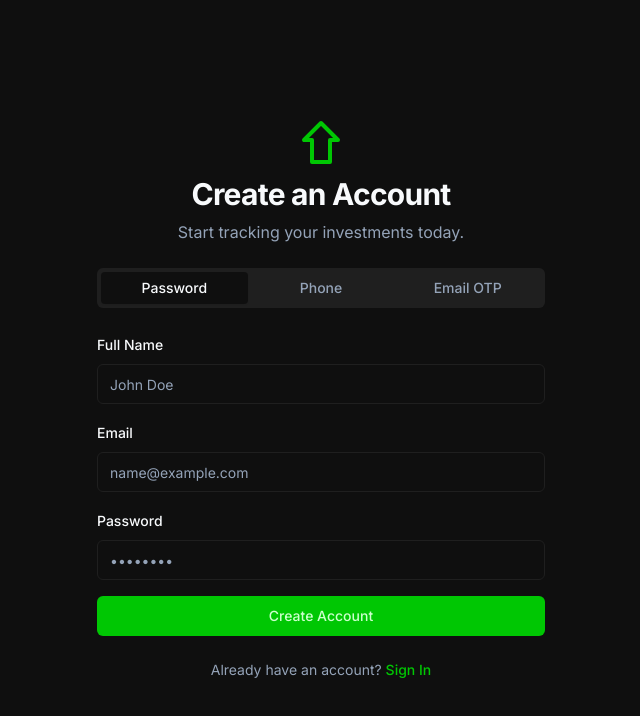
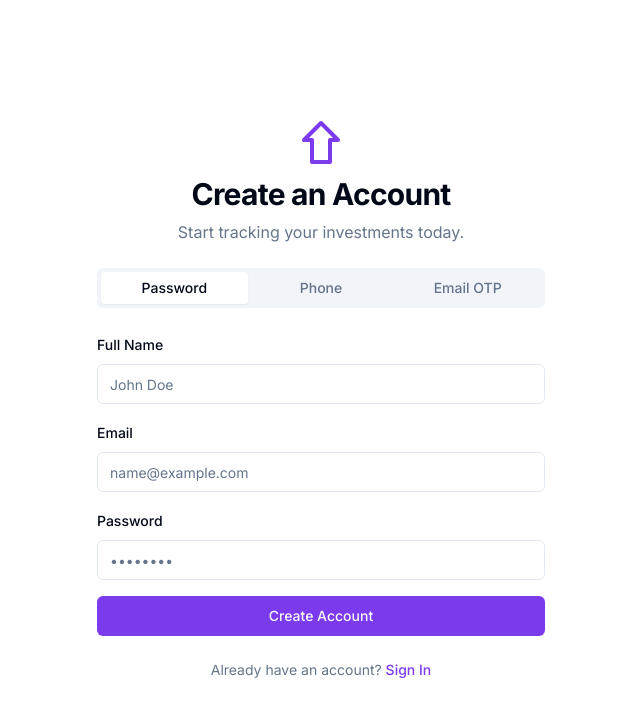
Before and after one commit to Cancells/studio, a Next.js app: page /signup in a window 1280 px wide. Shown: the top 716 px of the page, without its empty margins (319-959 px from the left). Built offline with nearby package versions, Linux system fonts and the light colour scheme; no server answers.

Commit message:
Add light and dark mode and material you in the theme settings

```diff
--- a/package.json
+++ b/package.json
@@ -45,7 +45,7 @@
     "genkit": "^1.20.0",
     "lucide-react": "^0.475.0",
     "next": "15.5.9",
-    "patch-package": "^8.0.0",
+    "next-themes": "^0.4.0",
     "react": "^19.2.1",
     "react-day-picker": "^9.11.3",
     "react-dom": "^19.2.1",
--- a/src/app/globals.css
+++ b/src/app/globals.css
@@ -4,48 +4,48 @@
 
 @layer base {
   :root {
-    --background: 0 0% 6%;
-    --foreground: 210 40% 98%;
-    --card: 0 0% 12%;
-    --card-foreground: 210 40% 98%;
-    --popover: 0 0% 6%;
-    --popover-foreground: 210 40% 98%;
-    --primary: 121 100% 39%;
-    --primary-foreground: 121 100% 90%;
-    --secondary: 0 0% 12%;
-    --secondary-foreground: 210 40% 98%;
-    --muted: 0 0% 12%;
-    --muted-foreground: 215 20.2% 65.1%;
-    --accent: 0 0% 12%;
-    --accent-foreground: 210 40% 98%;
-    --destructive: 9 100% 49%;
+    --background: 0 0% 100%;
+    --foreground: 222.2 84% 4.9%;
+    --card: 0 0% 100%;
+    --card-foreground: 222.2 84% 4.9%;
+    --popover: 0 0% 100%;
+    --popover-foreground: 222.2 84% 4.9%;
+    --primary: 262.1 83.3% 57.8%;
+    --primary-foreground: 210 40% 98%;
+    --secondary: 210 40% 96.1%;
+    --secondary-foreground: 222.2 47.4% 11.2%;
+    --muted: 210 40% 96.1%;
+    --muted-foreground: 215.4 16.3% 46.9%;
+    --accent: 210 40% 96.1%;
+    --accent-foreground: 222.2 47.4% 11.2%;
+    --destructive: 0 84.2% 60.2%;
     --destructive-foreground: 210 40% 98%;
-    --border: 0 0% 12%;
-    --input: 0 0% 12%;
-    --ring: 121 100% 39%;
+    --border: 214.3 31.8% 91.4%;
+    --input: 214.3 31.8% 91.4%;
+    --ring: 262.1 83.3% 57.8%;
     --radius: 0.5rem;
   }
 
   .dark {
-    --background: 0 0% 6%;
+    --background: 222.2 84% 4.9%;
     --foreground: 210 40% 98%;
-    --card: 0 0% 12%;
+    --card: 222.2 84% 4.9%;
     --card-foreground: 210 40% 98%;
-    --popover: 0 0% 6%;
+    --popover: 222.2 84% 4.9%;
     --popover-foreground: 210 40% 98%;
-    --primary: 121 100% 39%;
-    --primary-foreground: 121 100% 90%;
-    --secondary: 0 0% 12%;
+    --primary: 263.4 95.2% 58.4%;
+    --primary-foreground: 210 40% 98%;
+    --secondary: 217.2 32.6% 17.5%;
     --secondary-foreground: 210 40% 98%;
-    --muted: 0 0% 12%;
+    --muted: 217.2 32.6% 17.5%;
     --muted-foreground: 215 20.2% 65.1%;
-    --accent: 0 0% 12%;
+    --accent: 217.2 32.6% 17.5%;
     --accent-foreground: 210 40% 98%;
-    --destructive: 9 100% 49%;
+    --destructive: 0 62.8% 30.6%;
     --destructive-foreground: 210 40% 98%;
-    --border: 0 0% 12%;
-    --input: 0 0% 12%;
-    --ring: 121 100% 39%;
+    --border: 217.2 32.6% 17.5%;
+    --input: 217.2 32.6% 17.5%;
+    --ring: 263.4 95.2% 58.4%;
   }
 }
 
--- a/src/app/layout.tsx
+++ b/src/app/layout.tsx
@@ -4,6 +4,7 @@ import './globals.css';
 import { Toaster } from '@/components/ui/toaster';
 import { FirebaseClientProvider } from '@/firebase';
 import AuthManager from '@/components/auth/auth-manager';
+import { ThemeProvider } from '@/components/theme-provider';
 
 const inter = Inter({ subsets: ['latin'], variable: '--font-inter' });
 
@@ -18,14 +19,21 @@ export default function RootLayout({
   children: React.ReactNode;
 }>) {
   return (
-    <html lang="en" className="antialiased dark">
+    <html lang="en" className="antialiased" suppressHydrationWarning>
       <body className={`${inter.variable} font-body`}>
+        <ThemeProvider
+          attribute="class"
+          defaultTheme="system"
+          enableSystem
+          disableTransitionOnChange
+        >
           <FirebaseClientProvider>
             <AuthManager>
               {children}
             </AuthManager>
             <Toaster />
           </FirebaseClientProvider>
+        </ThemeProvider>
       </body>
     </html>
   );
--- a/src/components/layout/user-nav.tsx
+++ b/src/components/layout/user-nav.tsx
@@ -8,17 +8,23 @@ import {
   DropdownMenuSeparator,
   DropdownMenuTrigger,
   DropdownMenuGroup,
+  DropdownMenuSub,
+  DropdownMenuSubContent,
+  DropdownMenuSubTrigger,
+  DropdownMenuPortal,
 } from '@/components/ui/dropdown-menu';
 import { Button } from '@/components/ui/button';
 import { Avatar, AvatarFallback, AvatarImage } from '@/components/ui/avatar';
 import { useUser, useAuth } from '@/firebase';
 import Link from 'next/link';
-import { User, LogOut, LogIn, UserPlus } from 'lucide-react';
+import { User, LogOut, LogIn, UserPlus, Sun, Moon, Laptop } from 'lucide-react';
 import { PlaceHolderImages } from '@/lib/placeholder-images';
+import { useTheme } from 'next-themes';
 
 export function UserNav() {
   const { user } = useUser();
   const auth = useAuth();
+  const { setTheme } = useTheme();
 
   const handleSignOut = async () => {
     await auth.signOut();
@@ -55,27 +61,73 @@ export function UserNav() {
               </div>
             </DropdownMenuLabel>
             <DropdownMenuSeparator />
-            <DropdownMenuItem onClick={handleSignOut}>
-              <LogOut className="mr-2" />
-              <span>Log out</span>
-            </DropdownMenuItem>
           </>
         ) : (
+          <DropdownMenuLabel className="font-normal">
+            <div className="flex flex-col space-y-1">
+              <p className="text-sm font-medium leading-none">
+                Guest
+              </p>
+              <p className="text-xs leading-none text-muted-foreground">
+                Anonymous User
+              </p>
+            </div>
+          </DropdownMenuLabel>
+        )}
+        <DropdownMenuSeparator />
         <DropdownMenuGroup>
+          {user && !user.isAnonymous ? null : (
+            <>
               <Link href="/signin" passHref>
                 <DropdownMenuItem>
-                <LogIn className="mr-2" />
+                  <LogIn className="mr-2 h-4 w-4" />
                   <span>Sign In</span>
                 </DropdownMenuItem>
               </Link>
               <Link href="/signup" passHref>
                 <DropdownMenuItem>
-                <UserPlus className="mr-2" />
+                  <UserPlus className="mr-2 h-4 w-4" />
                   <span>Sign Up</span>
                 </DropdownMenuItem>
               </Link>
+              <DropdownMenuSeparator />
+            </>
+          )}
+
+          <DropdownMenuSub>
+            <DropdownMenuSubTrigger>
+              <Sun className="mr-2 h-4 w-4 rotate-0 scale-100 transition-all dark:-rotate-90 dark:scale-0" />
+              <Moon className="absolute mr-2 h-4 w-4 rotate-90 scale-0 transition-all dark:rotate-0 dark:scale-100" />
+              <span>Theme</span>
+            </DropdownMenuSubTrigger>
+            <DropdownMenuPortal>
+              <DropdownMenuSubContent>
+                <DropdownMenuItem onClick={() => setTheme('light')}>
+                  <Sun className="mr-2 h-4 w-4" />
+                  <span>Light</span>
+                </DropdownMenuItem>
+                <DropdownMenuItem onClick={() => setTheme('dark')}>
+                  <Moon className="mr-2 h-4 w-4" />
+                  <span>Dark</span>
+                </DropdownMenuItem>
+                <DropdownMenuItem onClick={() => setTheme('system')}>
+                  <Laptop className="mr-2 h-4 w-4" />
+                  <span>System</span>
+                </DropdownMenuItem>
+              </DropdownMenuSubContent>
+            </DropdownMenuPortal>
+          </DropdownMenuSub>
+
+          {user && !user.isAnonymous && (
+            <>
+              <DropdownMenuSeparator />
+              <DropdownMenuItem onClick={handleSignOut}>
+                <LogOut className="mr-2 h-4 w-4" />
+                <span>Log out</span>
+              </DropdownMenuItem>
+            </>
+          )}
         </DropdownMenuGroup>
-        )}
       </DropdownMenuContent>
     </DropdownMenu>
   );
--- /dev/null
+++ b/src/components/theme-provider.tsx
@@ -0,0 +1,9 @@
+"use client"
+
+import * as React from "react"
+import { ThemeProvider as NextThemesProvider } from "next-themes"
+import { type ThemeProviderProps } from "next-themes/dist/types"
+
+export function ThemeProvider({ children, ...props }: ThemeProviderProps) {
+  return <NextThemesProvider {...props}>{children}</NextThemesProvider>
+}
```
Also changed, not shown: 2 other files (tests, documents, lock files or other folders). Lines whose indentation alone changed are shown as unchanged.
